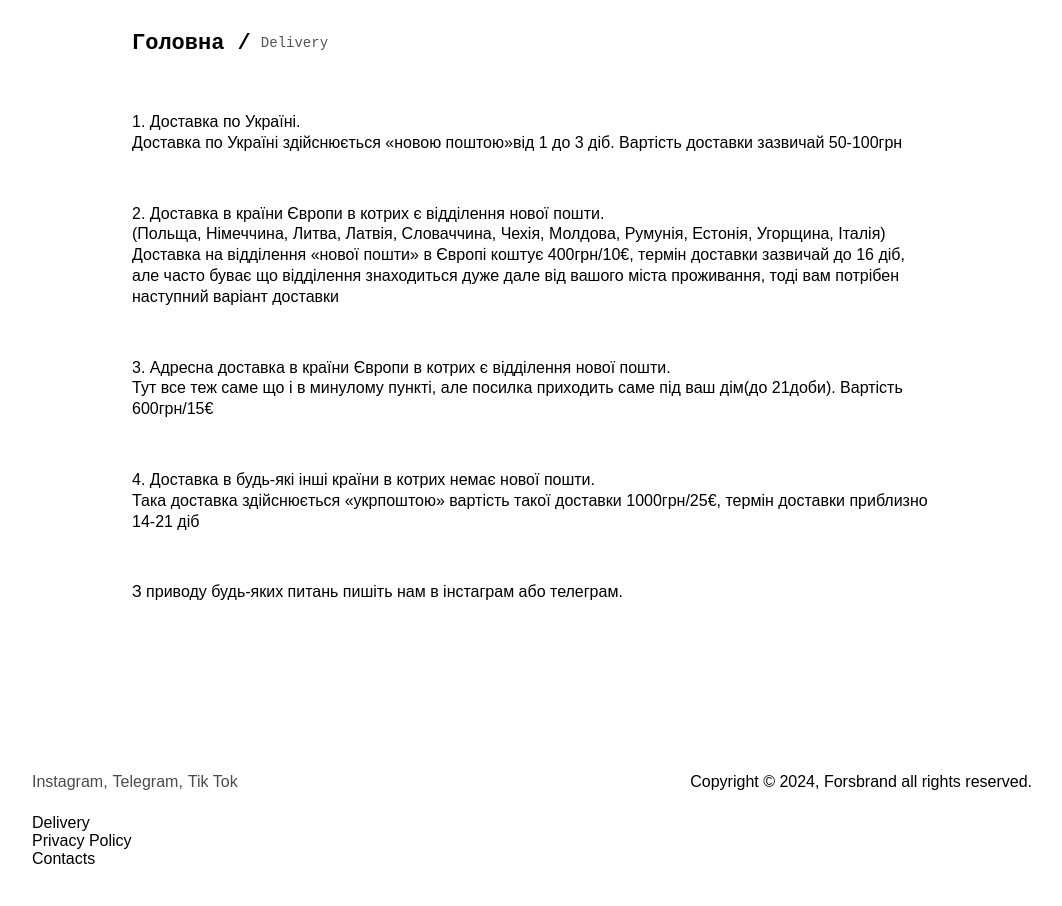
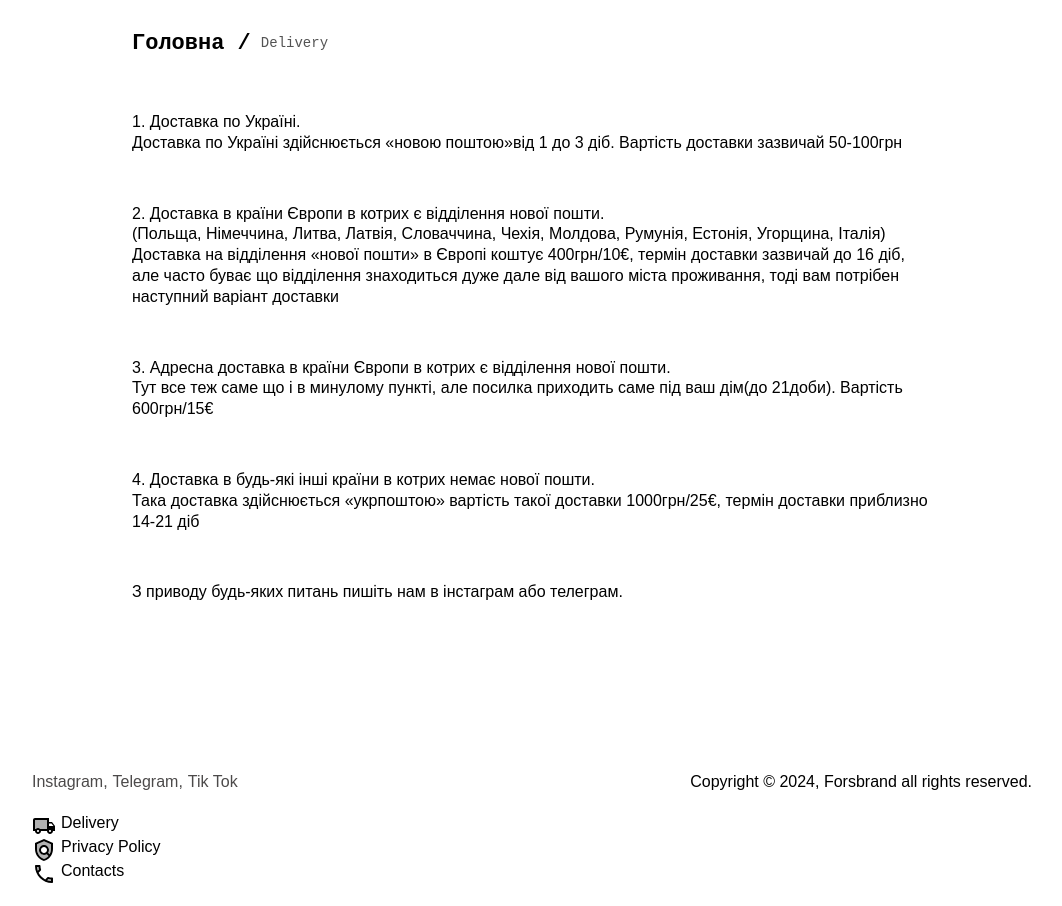
Before and after one commit to qualitypaper/forsbrand-frontend, a React (Create React App) app: page /delivery in a window 1280 px wide. Shown: the whole page, without its empty margins (108-1170 px from the left). Built offline with nearby package versions, Linux system fonts and the light colour scheme; a web font is replaced by a local one.

Commit message:
added icons in footer (delivery, privacy policy, contacts)

```diff
--- a/src/components/mainpage/footer/Footer.scss
+++ b/src/components/mainpage/footer/Footer.scss
@@ -22,6 +22,14 @@
         }
         li:hover{
           color: #999997;
+        }
+      }
+      .icons{
+        display: flex;
+        gap: 5px;
+        cursor: pointer;
+        .icon{
+          color: #4c4a4a;
         }
       }
 
--- a/src/components/mainpage/footer/index.jsx
+++ b/src/components/mainpage/footer/index.jsx
@@ -4,7 +4,9 @@ import "./Footer.scss"
 // import instagram from "../../../assets/images/instagram.webp"
 import {Link} from "react-router-dom";
 // import telegram from "../../../assets/images/telegram.webp"
-
+import LocalShippingTwoToneIcon from '@mui/icons-material/LocalShippingTwoTone';
+import PolicyTwoToneIcon from '@mui/icons-material/PolicyTwoTone';
+import CallTwoToneIcon from '@mui/icons-material/CallTwoTone';
 export const Footer = () => {
     return (
         <footer className="footer">
@@ -28,13 +30,13 @@ export const Footer = () => {
                 <div className="footer-top">
                     <ul>
                         <Link to="/delivery">
-                            <li>Delivery</li>
+                            <li className="d-flex align-center icons">   <LocalShippingTwoToneIcon fontSize="medium" />  Delivery</li>
                         </Link>
                         <Link to="/privacy-policy">
-                            <li>Privacy Policy</li>
+                            <li className="d-flex align-center  icons"> <PolicyTwoToneIcon fontSize="medium" />Privacy Policy</li>
                         </Link>
                         <Link to="/contacts">
-                            <li>Contacts</li>
+                            <li className="d-flex align-center icons"> <CallTwoToneIcon fontSize="medium" />Contacts</li>
                         </Link>
                     </ul>
                 </div>
--- a/src/pages/Home.jsx
+++ b/src/pages/Home.jsx
@@ -10,7 +10,7 @@ import { BASE_URL, ERROR_HREF } from '../assets/constant';
 import PreLoader from "../components/preloader/PreLoader";
 import { useSpring, animated } from 'react-spring';
 import axios from 'axios';
-// import  {ProductJson} from '../assets/clothes';
+import  {ProductJson} from '../assets/clothes.js';
 import { useNavigate } from "react-router-dom";
 
 export const Home = () => {
@@ -39,15 +39,15 @@ export const Home = () => {
     useEffect(() => {
         const getClothes = async () => {
             setLoading(true);
-            // const res = {data: ProductJson}
-            let res;
-            try {
-                res = await axios.get(`${BASE_URL}/product/getAll`)
-            } catch (e) {
-                console.error(e);
-                navigate(ERROR_HREF)
-                return;
-            }
+            const res = {data: ProductJson}
+            // let res;
+            // try {
+            //     res = await axios.get(`${BASE_URL}/product/getAll`)
+            // } catch (e) {
+            //     console.error(e);
+            //     navigate(ERROR_HREF)
+            //     return;
+            // }
 
             setCardData(res.data);
             setCurrentCardData(res.data); //
```
